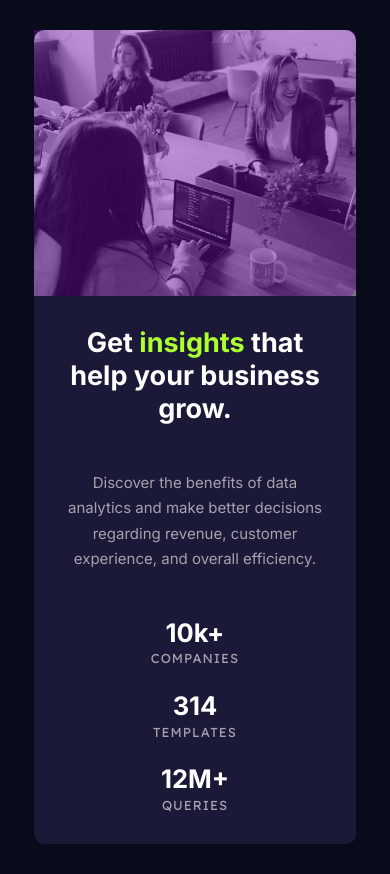
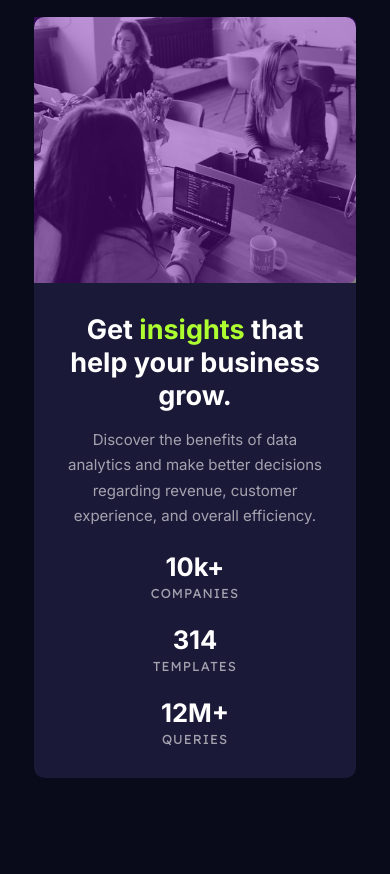
Before and after one commit to chaeBrian/frontendmentor, a plain HTML site: page challenges/stats-preview-card-component/index.html in a window 390 px wide. After the commit the page ends 844 px from the top, so only its background shows below. Drawn offline with Linux system fonts and the light colour scheme.

Commit message:
margin modif

```diff
--- a/challenges/stats-preview-card-component/styles/style.css
+++ b/challenges/stats-preview-card-component/styles/style.css
@@ -126,15 +126,15 @@ body{
 @media screen and (max-width: 750px) {
     body{
         max-width: 750px;
-        padding: 0 .5em;
+        max-height: 100%;
     }
     .main{
         position: relative;
         flex-direction: column-reverse;
-        top: 0;
+        top: 2%;
         left: 0;
         transform: translate(0, 0);
-        margin: 2em auto 3em auto;
+        margin: 0 auto;
         border-radius: .7em;
         width: 322px;
     }
@@ -153,7 +153,7 @@ body{
     }
     .main__p{
         width: auto;
-        margin: 3em 0;
+        margin: 1em 0 1.5em 0;
     }
     .main__sect ul{
         flex-direction: column;
```
